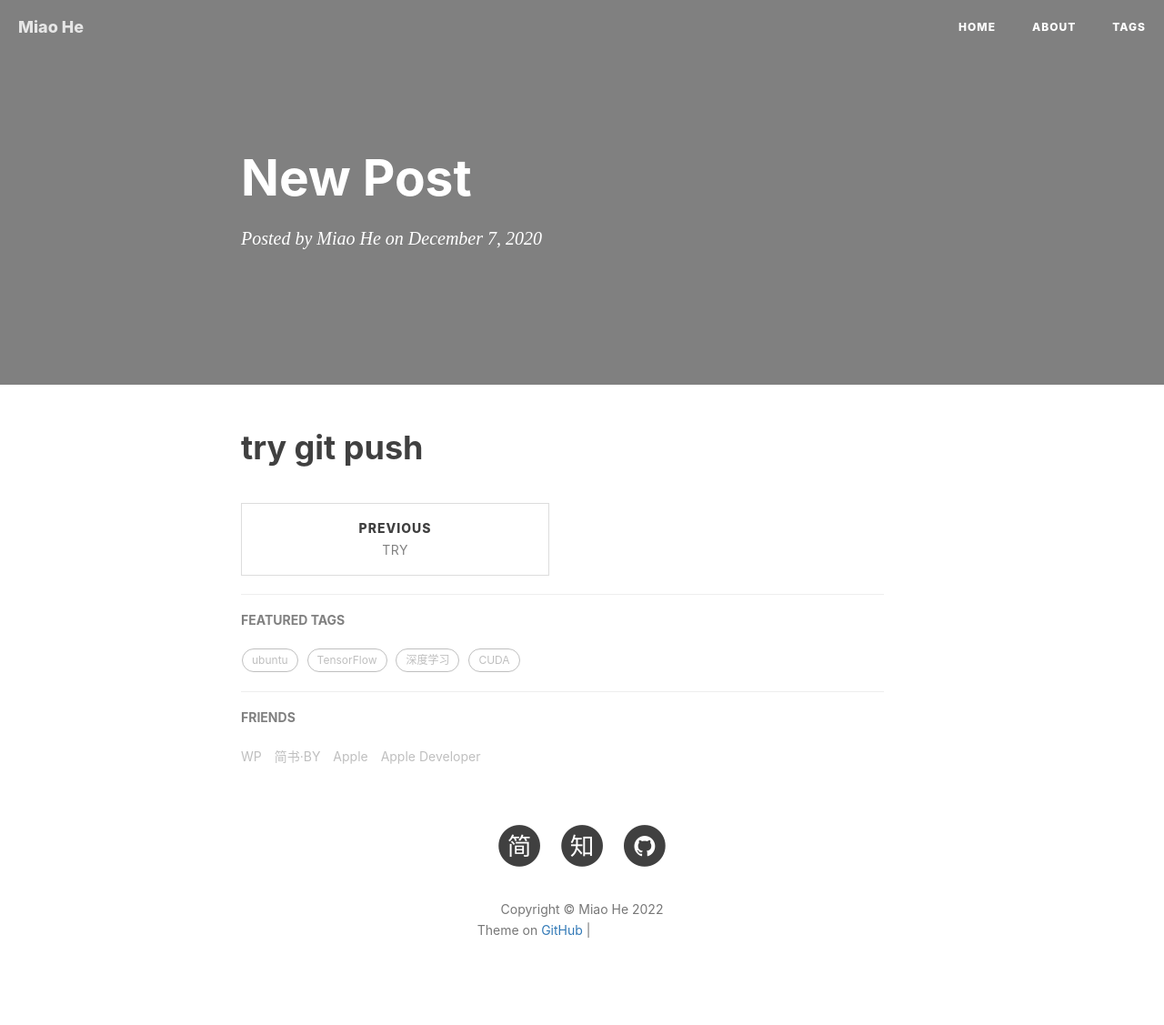
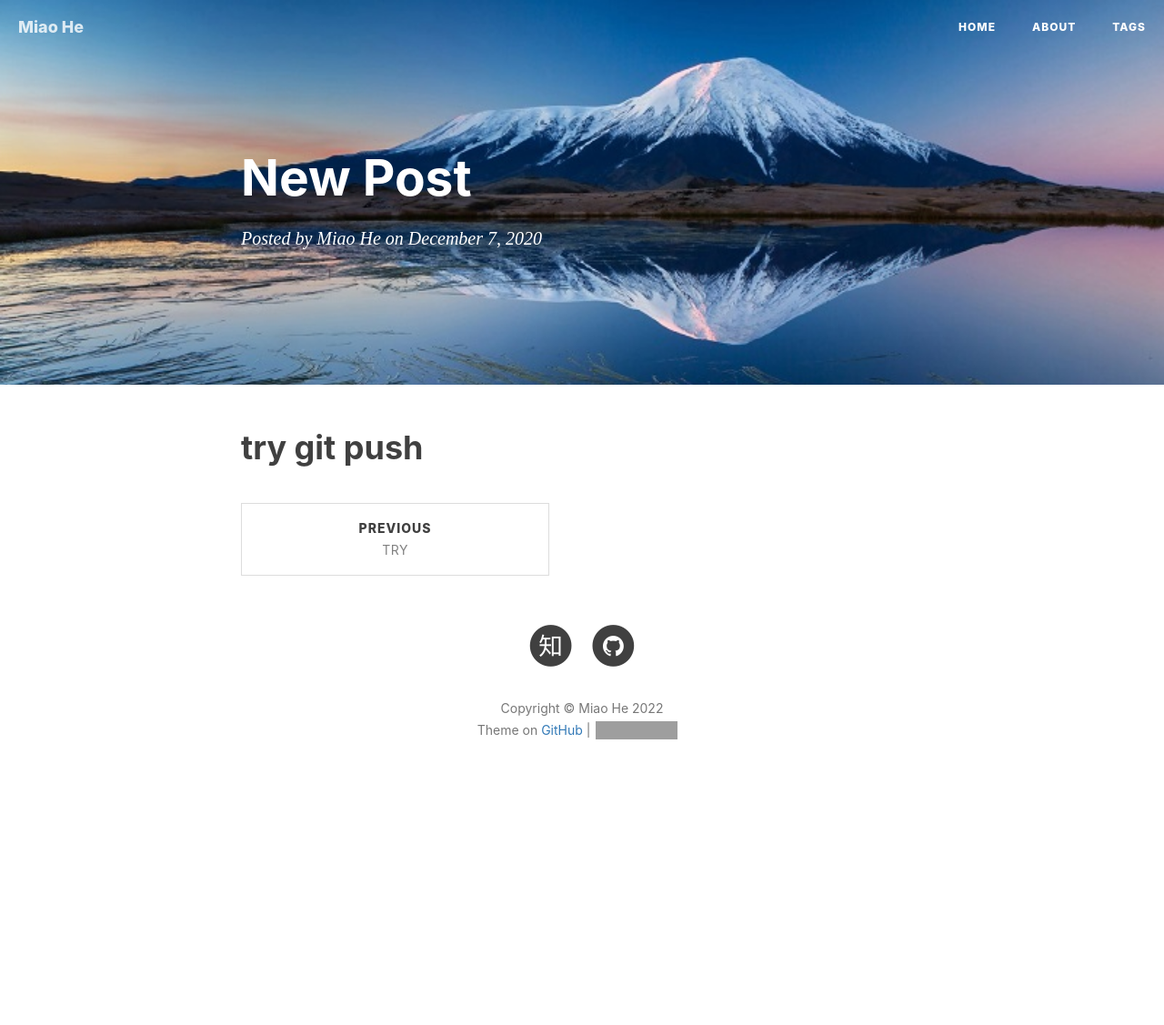
Before and after one commit to MiaoHe13/MiaoHe13.github.io, a Jekyll site: the page built from _posts/2020-12-07-new-post.md, in a window 1280 px wide. Shown: the whole page at 91% size. Built offline with Jekyll 4.4.1, drawn with Linux system fonts in a browser that asks for light colours; nearby versions of some CDN libraries; comment, search, counter and statistics services are not loaded; after the commit the page ends 907 px from its top, so only the background shows below that; grey boxes are pictures that could not be loaded.

Commit message:
Update _config.yml

```diff
--- a/_config.yml
+++ b/_config.yml
@@ -1,24 +1,24 @@
 # Site settings
 title: Miao He
-SEOTitle: Miao He's Blog
-header-img: BingWallpaper-2020-07-06.jpg
-email: miaohe@stu.ecnu.edu.cn
-description: Ecology Seed
-keyword: "Miao He's Blog"
+SEOTitle: Miao He, Ecologist
+header-img: /img/BingWallpaper-2020-07-06.jpg
+email: m.he@students.uu.nl
+description: "I am a MSc student in Environmental Biology program at Utrecht University. My research interest is Biodiversity-Ecosystem functioning relationships (BEF) under global changes. "
+keyword: "Miao He, Ecologist"
 url: "http://miaohe13.github.io"          # your host, for absolute URL
 baseurl: ""      # for example, '/blog' if your blog hosted on 'host/blog'
 github_repo: "https://github.com/name/miaohe13.github.io.git" # you code repository
 
 # Sidebar settings
 sidebar: true                           # whether or not using Sidebar.
-sidebar-about-description: "Fake it till you make it"
+sidebar-about-description: "Ecologist"
 sidebar-avatar: /img/芋圆.jpg      # use absolute URL, seeing it's used in both `/` and `/about/`
 
 
 
 # SNS settings
 RSS: false
-jianshu_username:    暂无
+# jianshu_username:    暂无
 zhihu_username:     Arice Ho
 github_username:    MiaoHe13
 
@@ -78,7 +78,7 @@
 
 
 # Featured Tags
-featured-tags: true                     # 是否使用首页标签
+featured-tags: false                     # 是否使用首页标签
 featured-condition-size: 1              # 相同标签数量大于这个数，才会出现在首页
 
 
@@ -89,19 +89,19 @@
 
 
 
-# Friends
-friends: [
+# Websites
+Websites: [
     {
-        title: "WP",
-        href: "https://wangpei.ink"
+        title: "Google scholar",
+        href: "https://scholar.google.com/citations?user=K9-wKs8AAAAJ&hl=en"
     },{
-        title: "简书·BY",
-        href: "http://www.jianshu.com/u/e71990ada2fd"
+        title: "ResearchGate",
+        href: "https://www.researchgate.net/profile/Miao-He-15"
     },{
-        title: "Apple",
-        href: "https://apple.com"
+        title: "LinkedIn",
+        href: "https://www.linkedin.com/in/miaohe13/"
     },{
-        title: "Apple Developer",
-        href: "https://developer.apple.com/"
+        title: "ORCID",
+        href: "https://orcid.org/my-orcid?orcid=0000-0002-1851-9797"
     }
 ]
```
